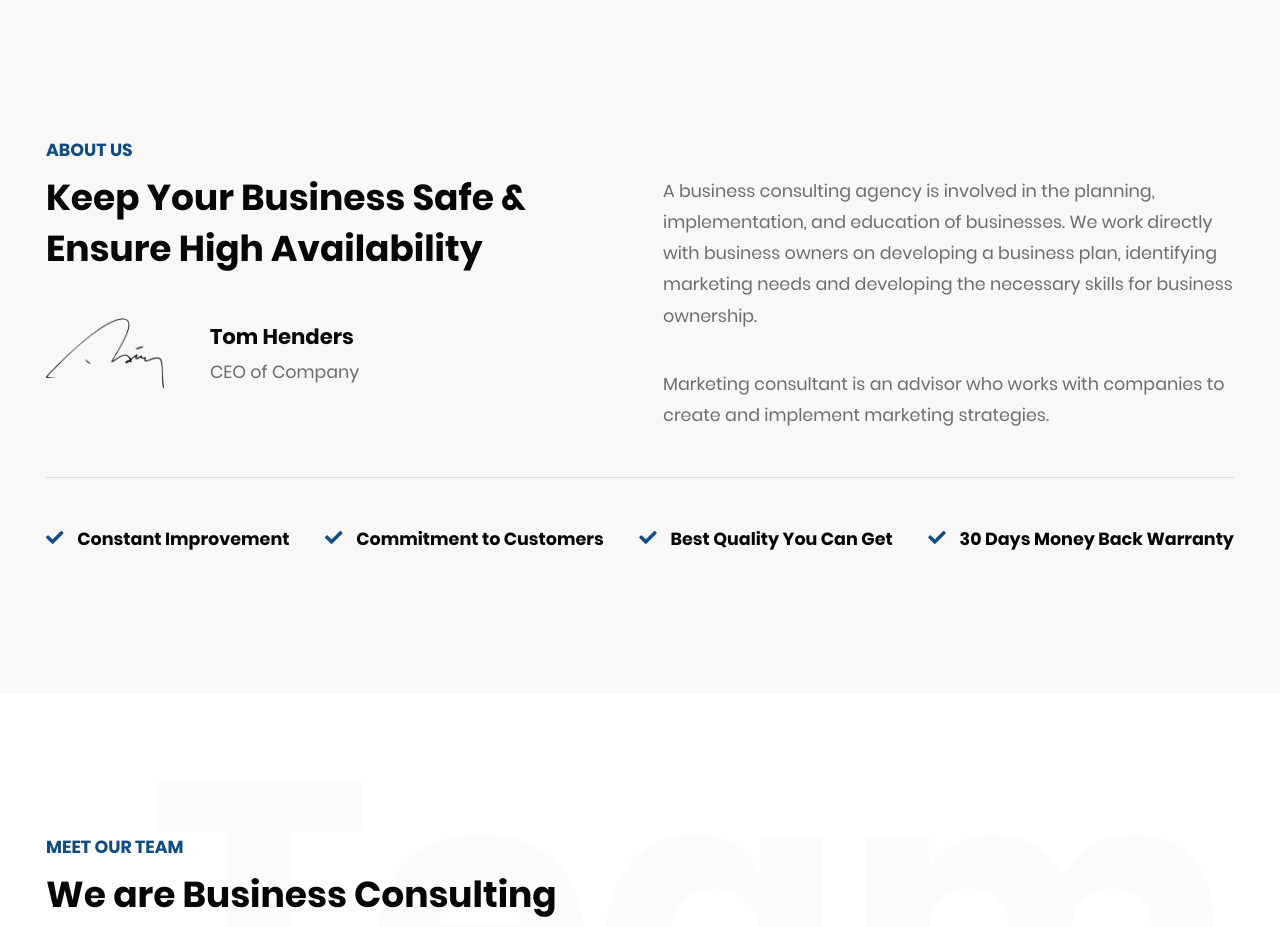
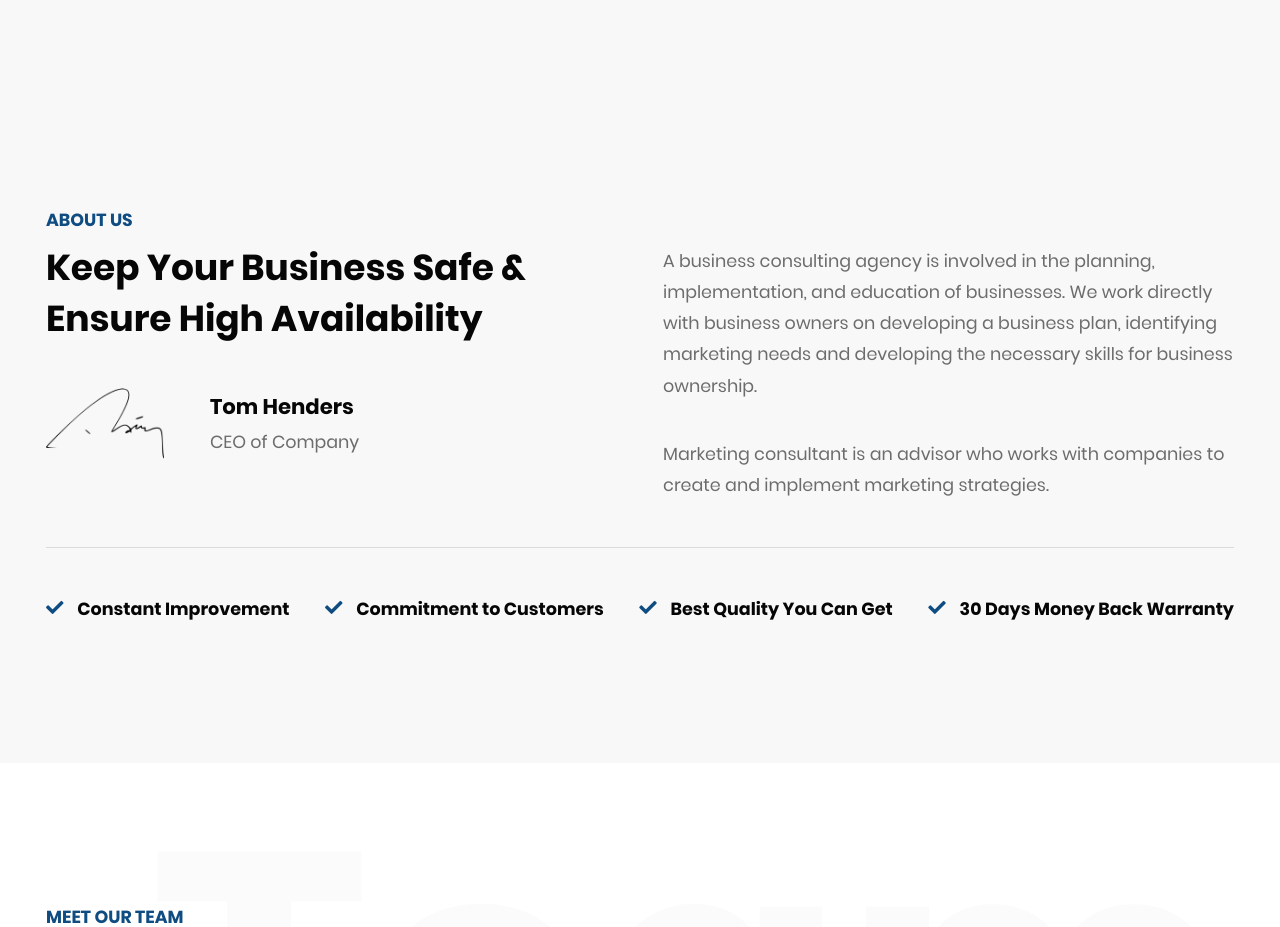
Before and after one commit to ErenYea/AgroNutriSight, a React (Create React App) app: page /about-us in a window 1280 px wide. Shown: the part 1000-1927 px from the top of the page. Built offline with nearby package versions, Linux system fonts and the light colour scheme.

Commit message:
Work on logo

```diff
--- a/src/assets/sass/style.scss
+++ b/src/assets/sass/style.scss
@@ -298,6 +298,7 @@ html {
     opacity: 0.55;
 }
 
+
 body {
 	background-color: $body_background_color;
 	font-size: 19px;
@@ -331,6 +332,7 @@ body {
 	margin: auto;
 	padding-left: $wrapper_p_l;
 	padding-right: $wrapper_p_r;
+
 
 	@media #{$media_xxl} {
 		padding-left: $wrapper_p_l_xxl;
--- a/src/blocks/about/AboutUs.js
+++ b/src/blocks/about/AboutUs.js
@@ -1,8 +1,8 @@
-import React from 'react';
+import React from "react";
 
 const AboutsUs = () => {
   return (
-        <div className="wrapper">
+    <div className="wrapper" style={{ marginTop: "4rem" }}>
       <div className="title">
         <h6 className="text-primary text-uppercase">About Us</h6>
       </div>
@@ -26,15 +26,20 @@ const AboutsUs = () => {
 
         <div className="col-sm-12 col-md-6 col-lg-6 col-xl-6">
           <div className="description-2">
-                        <p>A business consulting agency is involved in the planning, implementation, and
-                            education of businesses. We work directly with business owners on developing a
-                            business plan, identifying marketing needs and developing the necessary skills for
-                            business ownership.</p>
+            <p>
+              A business consulting agency is involved in the planning,
+              implementation, and education of businesses. We work directly with
+              business owners on developing a business plan, identifying
+              marketing needs and developing the necessary skills for business
+              ownership.
+            </p>
           </div>
 
           <div className="description-2 spacer p-top-lg">
-                        <p>Marketing consultant is an advisor who works with companies to create and implement
-                            marketing strategies.</p>
+            <p>
+              Marketing consultant is an advisor who works with companies to
+              create and implement marketing strategies.
+            </p>
           </div>
         </div>
       </div>
@@ -42,22 +47,38 @@ const AboutsUs = () => {
       <div className="icon-list">
         <div className="icon-list-items">
           <div className="icon-list-item">
-                        <p><span className="d-flex">
-                            <i className="fas fa-check"></i><span>Constant Improvement</span></span></p>
-                    </div>
-
-                    <div className="icon-list-item">
-                        <p><span className="d-flex"><i className="fas fa-check"></i><span>Commitment to Customers</span></span>
+            <p>
+              <span className="d-flex">
+                <i className="fas fa-check"></i>
+                <span>Constant Improvement</span>
+              </span>
             </p>
           </div>
 
           <div className="icon-list-item">
-                        <p><span className="d-flex"><i className="fas fa-check"></i><span>Best Quality You Can Get</span></span>
+            <p>
+              <span className="d-flex">
+                <i className="fas fa-check"></i>
+                <span>Commitment to Customers</span>
+              </span>
             </p>
           </div>
 
           <div className="icon-list-item">
-                        <p><span className="d-flex"><i className="fas fa-check"></i><span>30 Days Money Back Warranty</span></span>
+            <p>
+              <span className="d-flex">
+                <i className="fas fa-check"></i>
+                <span>Best Quality You Can Get</span>
+              </span>
+            </p>
+          </div>
+
+          <div className="icon-list-item">
+            <p>
+              <span className="d-flex">
+                <i className="fas fa-check"></i>
+                <span>30 Days Money Back Warranty</span>
+              </span>
             </p>
           </div>
         </div>
--- a/src/blocks/menu/HomeHeaderMenuPrimary.js
+++ b/src/blocks/menu/HomeHeaderMenuPrimary.js
@@ -32,7 +32,7 @@ class HomeHeaderMenuPrimary extends Component {
   }
 
   scrollEvent() {
-    let offset = 76;
+    let offset = 10;
     const offsets = [];
     const link_names = [];
 
--- a/src/pages/Home.js
+++ b/src/pages/Home.js
@@ -88,7 +88,7 @@ const Home = () => {
             <News />
             <section
               id="about-us"
-              className="block spacer p-top-xl-2 p-bottom-xl-2"
+              className="block spacer p-top-xl-2 p-bottom-xl-2 "
             >
               <AboutsUs />
             </section>
```
Lines whose indentation alone changed are shown as unchanged.
